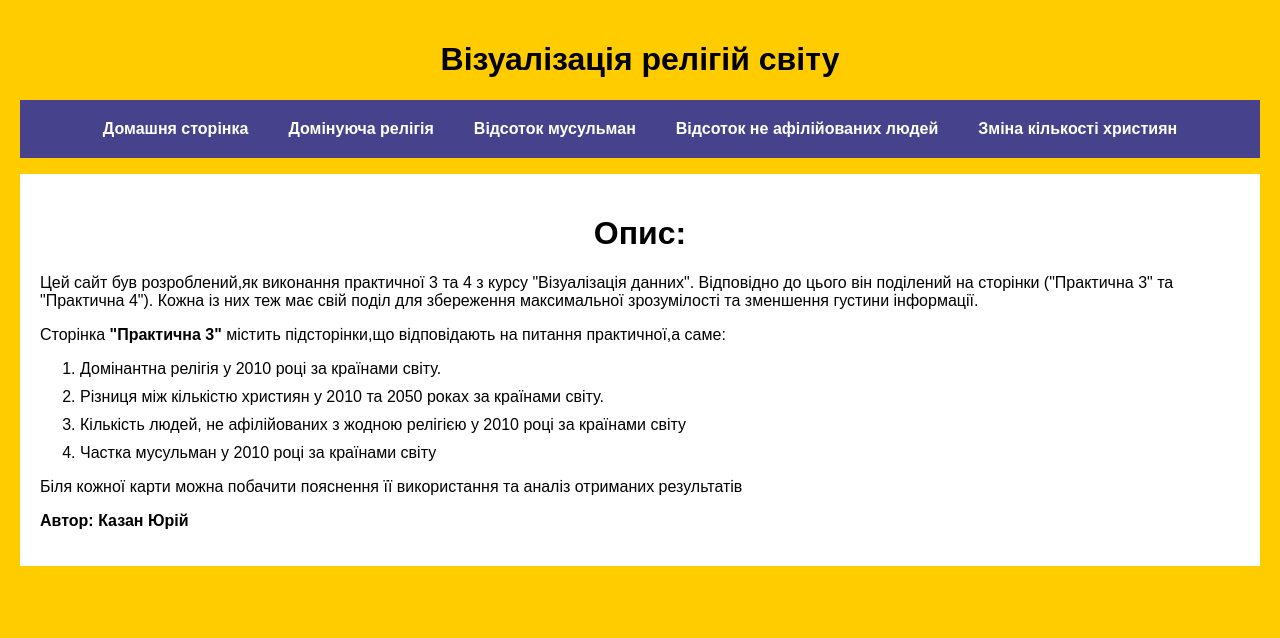
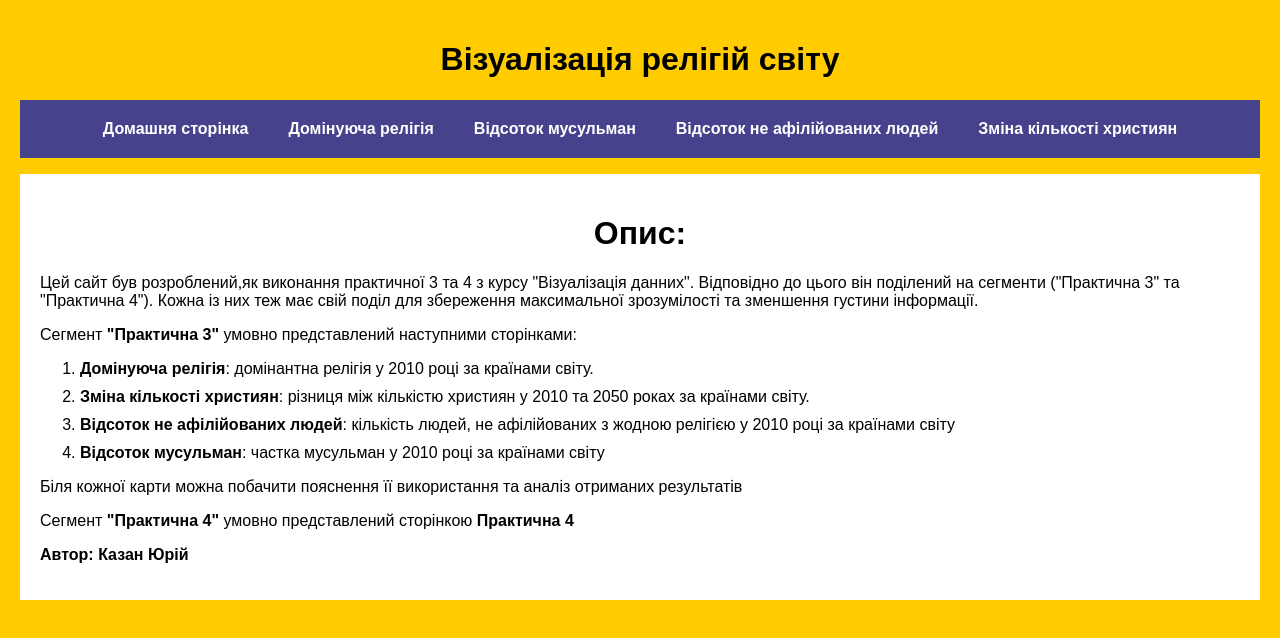
Before and after one commit to KazanYura/project, a React (Create React App) app: page / in a window 1280 px wide. Shown: the top 638 px of the page. Built offline with nearby package versions, Linux system fonts and the light colour scheme.

Commit message:
for practice 4

```diff
--- a/src/components/Home.js
+++ b/src/components/Home.js
@@ -7,17 +7,18 @@ class Home extends React.Component{
     <div id="main_body">
       <h1>Опис:</h1>
       <p>Цей сайт був розроблений,як виконання практичної 3 та 4 з курсу "Візуалізація данних".
-        Відповідно до цього він поділений на сторінки ("Практична 3" та "Практична 4").
+        Відповідно до цього він поділений на сегменти ("Практична 3" та "Практична 4").
         Кожна із них теж має свій поділ для збереження максимальної зрозумілості та зменшення густини інформації.
       </p>
-      <p>Сторінка <strong>"Практична 3"</strong> містить підсторінки,що відповідають на питання практичної,а саме:</p>
+      <p>Сегмент <strong>"Практична 3"</strong> умовно представлений наступними сторінками:</p>
         <ol>
-          <li>Домінантна релігія у 2010 році за країнами світу.</li>
-          <li>Різниця між кількістю християн у 2010 та 2050 роках за країнами світу.</li>
-          <li>Кількість людей, не афілійованих з жодною релігією у 2010 році за країнами світу</li>
-          <li>Частка мусульман у 2010 році за країнами світу</li>
+          <li><strong>Домінуюча релігія</strong>: домінантна релігія у 2010 році за країнами світу.</li>
+          <li><strong>Зміна кількості християн</strong>: різниця між кількістю християн у 2010 та 2050 роках за країнами світу.</li>
+          <li><strong>Відсоток не афілійованих людей</strong>: кількість людей, не афілійованих з жодною релігією у 2010 році за країнами світу</li>
+          <li><strong>Відсоток мусульман</strong>: частка мусульман у 2010 році за країнами світу</li>
         </ol>
         <p>Біля кожної карти можна побачити пояснення її використання та аналіз отриманих результатів</p>
+        <p>Сегмент <strong>"Практична 4"</strong> умовно представлений сторінкою <strong>Практична 4</strong></p>
       <p><strong>Автор: Казан Юрій</strong></p>
     </div>)
     }
```
Also changed, not shown: 1 other file (tests, documents, lock files or other folders).
